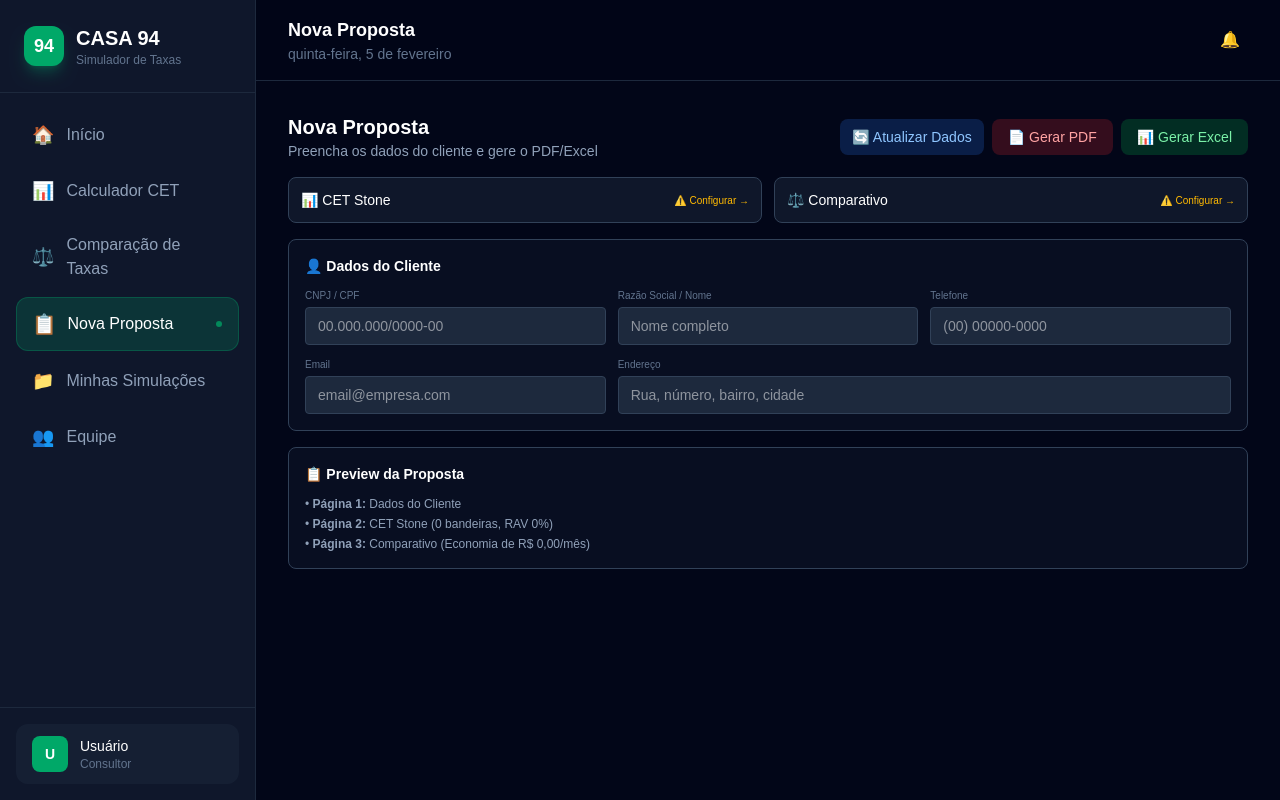
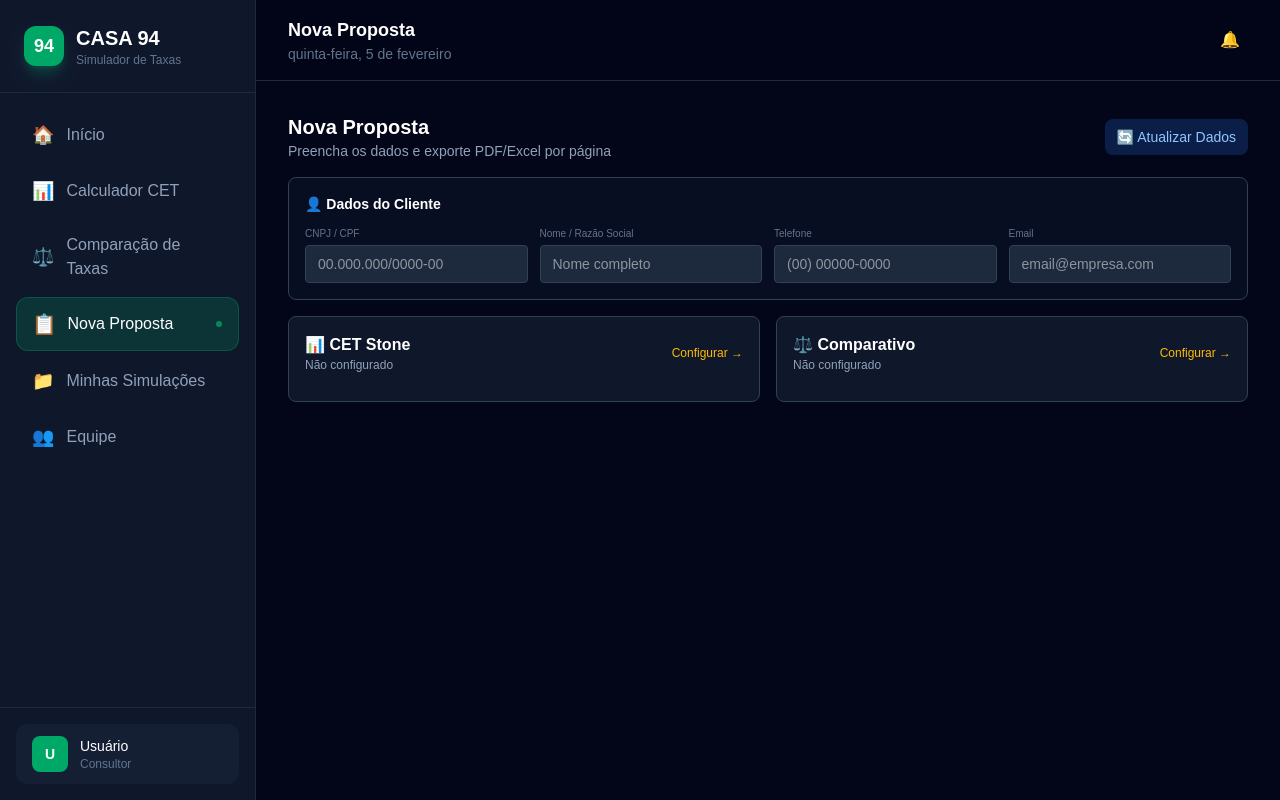
Before and after one commit to SDRCasagrande/casa94-stone, a Next.js app: page /dashboard/proposta in a window 1280 px wide. Built offline with nearby package versions, Linux system fonts and the light colour scheme.

Commit message:
feat: improved PDF layout with centered STONE logo, client data in header, and content below

```diff
--- a/src/app/dashboard/proposta/page.tsx
+++ b/src/app/dashboard/proposta/page.tsx
@@ -19,18 +19,14 @@
 }
 
 export default function PropostaPage() {
-    // Dados do Cliente
     const [clienteCNPJ, setClienteCNPJ] = useState('');
     const [clienteNome, setClienteNome] = useState('');
     const [clienteTelefone, setClienteTelefone] = useState('');
     const [clienteEmail, setClienteEmail] = useState('');
-    const [clienteEndereco, setClienteEndereco] = useState('');
 
-    // Dados das calculadoras
     const [dadosCET, setDadosCET] = useState<CETData | null>(null);
     const [dadosComparativo, setDadosComparativo] = useState<ComparativoData | null>(null);
 
-    // Recarregar dados
     const reloadData = () => {
         const cetData = localStorage.getItem('casa94_stone_rates');
         if (cetData) setDadosCET(JSON.parse(cetData));
@@ -38,125 +34,111 @@
         if (compData) setDadosComparativo(JSON.parse(compData));
     };
 
-    useEffect(() => {
-        reloadData();
-    }, []);
+    useEffect(() => { reloadData(); }, []);
 
     const formatCurrency = (value: number) =>
         new Intl.NumberFormat('pt-BR', { style: 'currency', currency: 'BRL' }).format(value);
 
-    // Gerar PDF - 3 páginas
-    const gerarPDF = () => {
-        const doc = new jsPDF();
+    // Header do cliente em cada página
+    const addClienteHeader = (doc: jsPDF, pageTitle: string) => {
         const pageWidth = doc.internal.pageSize.getWidth();
 
-        // ===== PÁGINA 1: DADOS DO CLIENTE =====
+        // Header verde com "STONE" grande e centralizado
         doc.setFillColor(0, 168, 104);
-        doc.rect(0, 0, pageWidth, 35, 'F');
+        doc.rect(0, 0, pageWidth, 55, 'F');
+
+        // Logo STONE centralizado e grande
         doc.setTextColor(255, 255, 255);
-        doc.setFontSize(24);
+        doc.setFontSize(36);
         doc.setFont('helvetica', 'bold');
-        doc.text('CASA 94 - STONE', 14, 22);
-        doc.setFontSize(10);
-        doc.text('Proposta Comercial', 14, 30);
-        doc.text(new Date().toLocaleDateString('pt-BR'), pageWidth - 14, 22, { align: 'right' });
+        doc.text('STONE', pageWidth / 2, 22, { align: 'center' });
 
+        // Subtítulo
+        doc.setFontSize(14);
+        doc.setFont('helvetica', 'normal');
+        doc.text('PROPOSTA STONE', pageWidth / 2, 32, { align: 'center' });
+
+        // Dados do cliente
+        doc.setFontSize(9);
+        doc.text(`Cliente: ${clienteNome || '-'}  |  CNPJ/CPF: ${clienteCNPJ || '-'}  |  Tel: ${clienteTelefone || '-'}`, pageWidth / 2, 42, { align: 'center' });
+
+        // Data
+        doc.text(new Date().toLocaleDateString('pt-BR'), pageWidth / 2, 50, { align: 'center' });
+
+        // Título da página (abaixo do header)
         doc.setTextColor(0, 0, 0);
         doc.setFontSize(14);
         doc.setFont('helvetica', 'bold');
-        doc.text('DADOS DO CLIENTE', 14, 50);
+        doc.text(pageTitle, 14, 70);
+    };
 
-        autoTable(doc, {
-            startY: 55,
-            head: [['Campo', 'Valor']],
-            body: [
-                ['CNPJ/CPF', clienteCNPJ || '-'],
-                ['Razão Social/Nome', clienteNome || '-'],
-                ['Telefone', clienteTelefone || '-'],
-                ['Email', clienteEmail || '-'],
-                ['Endereço', clienteEndereco || '-'],
-            ],
-            theme: 'striped',
-            headStyles: { fillColor: [0, 168, 104] },
-        });
-
-        // ===== PÁGINA 2: CET STONE =====
-        doc.addPage();
-        doc.setFillColor(0, 168, 104);
-        doc.rect(0, 0, pageWidth, 25, 'F');
-        doc.setTextColor(255, 255, 255);
-        doc.setFontSize(18);
-        doc.text('TAXAS STONE (CET)', 14, 17);
+    // ===== PDF CET =====
+    const gerarPDF_CET = () => {
+        const doc = new jsPDF();
+        addClienteHeader(doc, 'TAXAS STONE (CET)');
 
         doc.setTextColor(0, 0, 0);
         if (dadosCET && dadosCET.containers) {
-            let yPos = 40;
+            let yPos = 78;
             dadosCET.containers.forEach((container) => {
-                doc.setFontSize(12);
+                doc.setFontSize(11);
                 doc.setFont('helvetica', 'bold');
                 doc.text(`Bandeira: ${container.brand}`, 14, yPos);
-                yPos += 8;
 
-                const creditRows = Object.entries(container.credit || {}).map(([parcela, taxa]) => [
-                    `Crédito ${parcela}x`, `${taxa}%`
-                ]);
-
+                const creditRows = Object.entries(container.credit || {}).map(([p, t]) => [`Crédito ${p}x`, `${t}%`]);
                 autoTable(doc, {
-                    startY: yPos,
+                    startY: yPos + 3,
                     head: [['Tipo', 'Taxa']],
                     body: [['Débito', `${container.debit}%`], ...creditRows],
                     theme: 'grid',
                     headStyles: { fillColor: [0, 168, 104] },
                     margin: { left: 14, right: 14 },
+                    styles: { fontSize: 9 },
                 });
-                yPos = (doc as any).lastAutoTable.finalY + 15;
+                yPos = (doc as any).lastAutoTable.finalY + 10;
             });
-            doc.setFontSize(12);
+            doc.setFontSize(11);
             doc.text(`Taxa RAV: ${dadosCET.ravRate}%`, 14, yPos);
         } else {
             doc.setFontSize(11);
-            doc.text('Dados do CET não configurados.', 14, 40);
+            doc.text('Configure as taxas na aba Calculador CET.', 14, 78);
         }
+        doc.save(`CET_Stone_${clienteNome || 'Cliente'}.pdf`);
+    };
 
-        // ===== PÁGINA 3: COMPARATIVO =====
-        doc.addPage();
-        doc.setFillColor(0, 168, 104);
-        doc.rect(0, 0, pageWidth, 25, 'F');
-        doc.setTextColor(255, 255, 255);
-        doc.setFontSize(18);
-        doc.text('COMPARATIVO DE TAXAS', 14, 17);
+    // ===== PDF COMPARATIVO =====
+    const gerarPDF_Comparativo = () => {
+        const doc = new jsPDF();
+        const pageWidth = doc.internal.pageSize.getWidth();
+        addClienteHeader(doc, 'COMPARATIVO DE TAXAS');
 
         doc.setTextColor(0, 0, 0);
         if (dadosComparativo) {
-            const compName = dadosComparativo.competitor?.name || 'Concorrente';
+            const cn = dadosComparativo.competitor?.name || 'Concorrente';
 
-            // Taxas
             autoTable(doc, {
-                startY: 40,
-                head: [['Taxa', 'Stone', compName, 'Economia']],
+                startY: 78,
+                head: [['Taxa', 'Stone', cn, 'Economia']],
                 body: [
-                    ['Débito', `${dadosComparativo.stone?.debit || 0}%`, `${dadosComparativo.competitor?.debit || 0}%`,
+                    ['Débito', `${dadosComparativo.stone?.debit}%`, `${dadosComparativo.competitor?.debit}%`,
                         `${((dadosComparativo.competitor?.debit || 0) - (dadosComparativo.stone?.debit || 0)).toFixed(2)}%`],
-                    ['Crédito 1x', `${dadosComparativo.stone?.credit1x || 0}%`, `${dadosComparativo.competitor?.credit1x || 0}%`,
+                    ['Crédito 1x', `${dadosComparativo.stone?.credit1x}%`, `${dadosComparativo.competitor?.credit1x}%`,
                         `${((dadosComparativo.competitor?.credit1x || 0) - (dadosComparativo.stone?.credit1x || 0)).toFixed(2)}%`],
-                    ['PIX', `${dadosComparativo.stone?.pix || 0}%`, `${dadosComparativo.competitor?.pix || 0}%`,
+                    ['PIX', `${dadosComparativo.stone?.pix}%`, `${dadosComparativo.competitor?.pix}%`,
                         `${((dadosComparativo.competitor?.pix || 0) - (dadosComparativo.stone?.pix || 0)).toFixed(2)}%`],
                 ],
                 theme: 'grid',
                 headStyles: { fillColor: [0, 168, 104] },
             });
 
-            // Máquinas (se existir)
-            let yAfterTaxas = (doc as any).lastAutoTable.finalY + 15;
+            let yPos = (doc as any).lastAutoTable.finalY + 12;
+
+            // Máquinas
             if (dadosComparativo.maquinas) {
                 const m = dadosComparativo.maquinas;
-                doc.setFontSize(12);
-                doc.setFont('helvetica', 'bold');
-                doc.text('MÁQUINAS:', 14, yAfterTaxas);
-
                 autoTable(doc, {
-                    startY: yAfterTaxas + 5,
-                    head: [['', 'Stone', compName]],
+                    startY: yPos,
+                    head: [['Máquinas', 'Stone', cn]],
                     body: [
                         ['Quantidade', m.stoneQtd.toString(), m.competitorQtd.toString()],
                         ['Aluguel/mês', m.isento ? 'ISENTO' : formatCurrency(m.stoneAluguel * m.stoneQtd), formatCurrency(m.competitorAluguel * m.competitorQtd)],
@@ -164,143 +146,99 @@
                     theme: 'grid',
                     headStyles: { fillColor: [0, 168, 104] },
                 });
-                yAfterTaxas = (doc as any).lastAutoTable.finalY + 15;
+                yPos = (doc as any).lastAutoTable.finalY + 12;
             }
 
-            // Economia
+            // Economia destaque
             doc.setFillColor(0, 168, 104);
-            doc.roundedRect(14, yAfterTaxas, pageWidth - 28, 35, 3, 3, 'F');
+            doc.roundedRect(14, yPos, pageWidth - 28, 30, 3, 3, 'F');
             doc.setTextColor(255, 255, 255);
-            doc.setFontSize(14);
-            doc.text('ECONOMIA MENSAL', pageWidth / 2, yAfterTaxas + 12, { align: 'center' });
-            doc.setFontSize(22);
+            doc.setFontSize(12);
+            doc.text('ECONOMIA MENSAL', pageWidth / 2, yPos + 10, { align: 'center' });
+            doc.setFontSize(20);
             doc.setFont('helvetica', 'bold');
-            doc.text(formatCurrency(dadosComparativo.economy || 0), pageWidth / 2, yAfterTaxas + 27, { align: 'center' });
+            doc.text(formatCurrency(dadosComparativo.economy || 0), pageWidth / 2, yPos + 24, { align: 'center' });
         } else {
             doc.setFontSize(11);
-            doc.text('Dados do Comparativo não configurados.', 14, 40);
+            doc.text('Configure na aba Comparação de Taxas.', 14, 55);
         }
-
-        // Footer
-        doc.setTextColor(128, 128, 128);
-        doc.setFontSize(8);
-        doc.text('Proposta gerada por CASA 94 - Stone', pageWidth / 2, 285, { align: 'center' });
-
-        doc.save(`Proposta_${clienteNome || 'Cliente'}_${new Date().toISOString().slice(0, 10)}.pdf`);
+        doc.save(`Comparativo_${clienteNome || 'Cliente'}.pdf`);
     };
 
-    // Gerar Excel - 3 abas
-    const gerarExcel = () => {
-        const wb = XLSX.utils.book_new();
-
-        // Aba 1 - Cliente
-        const wsCliente = XLSX.utils.aoa_to_sheet([
-            ['PROPOSTA COMERCIAL STONE'],
-            ['Data:', new Date().toLocaleDateString('pt-BR')],
+    // ===== EXCEL CET =====
+    const gerarExcel_CET = () => {
+        const data: any[][] = [
+            ['CASA 94 - STONE - TAXAS CET'],
+            ['Cliente:', clienteNome, 'CNPJ/CPF:', clienteCNPJ],
+            ['Telefone:', clienteTelefone, 'Data:', new Date().toLocaleDateString('pt-BR')],
             [''],
-            ['DADOS DO CLIENTE'],
-            ['CNPJ/CPF', clienteCNPJ],
-            ['Razão Social', clienteNome],
-            ['Telefone', clienteTelefone],
-            ['Email', clienteEmail],
-            ['Endereço', clienteEndereco],
-        ]);
-        XLSX.utils.book_append_sheet(wb, wsCliente, 'Cliente');
-
-        // Aba 2 - CET
-        const cetData: any[][] = [['TAXAS STONE (CET)'], ['']];
+        ];
         if (dadosCET?.containers) {
             dadosCET.containers.forEach(c => {
-                cetData.push([`Bandeira: ${c.brand}`]);
-                cetData.push(['Tipo', 'Taxa']);
-                cetData.push(['Débito', `${c.debit}%`]);
-                Object.entries(c.credit || {}).forEach(([p, t]) => cetData.push([`Crédito ${p}x`, `${t}%`]));
-                cetData.push(['']);
+                data.push([`Bandeira: ${c.brand}`], ['Tipo', 'Taxa'], ['Débito', `${c.debit}%`]);
+                Object.entries(c.credit || {}).forEach(([p, t]) => data.push([`Crédito ${p}x`, `${t}%`]));
+                data.push(['']);
             });
-            cetData.push(['Taxa RAV', `${dadosCET.ravRate}%`]);
+            data.push(['Taxa RAV', `${dadosCET.ravRate}%`]);
         }
-        XLSX.utils.book_append_sheet(wb, XLSX.utils.aoa_to_sheet(cetData), 'CET Stone');
+        const wb = XLSX.utils.book_new();
+        XLSX.utils.book_append_sheet(wb, XLSX.utils.aoa_to_sheet(data), 'CET Stone');
+        XLSX.writeFile(wb, `CET_Stone_${clienteNome || 'Cliente'}.xlsx`);
+    };
 
-        // Aba 3 - Comparativo
-        const compData: any[][] = [['COMPARATIVO DE TAXAS'], ['']];
+    // ===== EXCEL COMPARATIVO =====
+    const gerarExcel_Comparativo = () => {
+        const cn = dadosComparativo?.competitor?.name || 'Concorrente';
+        const data: any[][] = [
+            ['CASA 94 - STONE - COMPARATIVO'],
+            ['Cliente:', clienteNome, 'CNPJ/CPF:', clienteCNPJ],
+            ['Telefone:', clienteTelefone, 'Data:', new Date().toLocaleDateString('pt-BR')],
+            [''],
+            ['Taxa', 'Stone', cn, 'Economia'],
+        ];
         if (dadosComparativo) {
-            const cn = dadosComparativo.competitor?.name || 'Concorrente';
-            compData.push(['Taxa', 'Stone', cn, 'Economia']);
-            compData.push(['Débito', `${dadosComparativo.stone?.debit}%`, `${dadosComparativo.competitor?.debit}%`, `${((dadosComparativo.competitor?.debit || 0) - (dadosComparativo.stone?.debit || 0)).toFixed(2)}%`]);
-            compData.push(['Crédito 1x', `${dadosComparativo.stone?.credit1x}%`, `${dadosComparativo.competitor?.credit1x}%`, `${((dadosComparativo.competitor?.credit1x || 0) - (dadosComparativo.stone?.credit1x || 0)).toFixed(2)}%`]);
-            compData.push(['PIX', `${dadosComparativo.stone?.pix}%`, `${dadosComparativo.competitor?.pix}%`, `${((dadosComparativo.competitor?.pix || 0) - (dadosComparativo.stone?.pix || 0)).toFixed(2)}%`]);
-            compData.push(['']);
+            data.push(['Débito', `${dadosComparativo.stone?.debit}%`, `${dadosComparativo.competitor?.debit}%`, `${((dadosComparativo.competitor?.debit || 0) - (dadosComparativo.stone?.debit || 0)).toFixed(2)}%`]);
+            data.push(['Crédito 1x', `${dadosComparativo.stone?.credit1x}%`, `${dadosComparativo.competitor?.credit1x}%`, `${((dadosComparativo.competitor?.credit1x || 0) - (dadosComparativo.stone?.credit1x || 0)).toFixed(2)}%`]);
+            data.push(['PIX', `${dadosComparativo.stone?.pix}%`, `${dadosComparativo.competitor?.pix}%`, `${((dadosComparativo.competitor?.pix || 0) - (dadosComparativo.stone?.pix || 0)).toFixed(2)}%`]);
+            data.push(['']);
             if (dadosComparativo.maquinas) {
                 const m = dadosComparativo.maquinas;
-                compData.push(['MÁQUINAS', 'Stone', cn]);
-                compData.push(['Quantidade', m.stoneQtd, m.competitorQtd]);
-                compData.push(['Aluguel/mês', m.isento ? 'ISENTO' : m.stoneAluguel * m.stoneQtd, m.competitorAluguel * m.competitorQtd]);
-                compData.push(['']);
+                data.push(['Máquinas', 'Stone', cn]);
+                data.push(['Quantidade', m.stoneQtd, m.competitorQtd]);
+                data.push(['Aluguel/mês', m.isento ? 'ISENTO' : m.stoneAluguel * m.stoneQtd, m.competitorAluguel * m.competitorQtd]);
+                data.push(['']);
             }
-            compData.push(['ECONOMIA MENSAL', formatCurrency(dadosComparativo.economy || 0)]);
-            compData.push(['ECONOMIA ANUAL', formatCurrency((dadosComparativo.economy || 0) * 12)]);
+            data.push(['ECONOMIA MENSAL', formatCurrency(dadosComparativo.economy || 0)]);
+            data.push(['ECONOMIA ANUAL', formatCurrency((dadosComparativo.economy || 0) * 12)]);
         }
-        XLSX.utils.book_append_sheet(wb, XLSX.utils.aoa_to_sheet(compData), 'Comparativo');
-
-        XLSX.writeFile(wb, `Proposta_${clienteNome || 'Cliente'}_${new Date().toISOString().slice(0, 10)}.xlsx`);
+        const wb = XLSX.utils.book_new();
+        XLSX.utils.book_append_sheet(wb, XLSX.utils.aoa_to_sheet(data), 'Comparativo');
+        XLSX.writeFile(wb, `Comparativo_${clienteNome || 'Cliente'}.xlsx`);
     };
 
     return (
         <div className="space-y-4">
-            {/* Header */}
             <div className="flex flex-col sm:flex-row items-start sm:items-center justify-between gap-3">
                 <div>
                     <h1 className="text-xl font-bold text-white">Nova Proposta</h1>
-                    <p className="text-slate-400 text-sm">Preencha os dados do cliente e gere o PDF/Excel</p>
+                    <p className="text-slate-400 text-sm">Preencha os dados e exporte PDF/Excel por página</p>
                 </div>
-                <div className="flex gap-2">
-                    <button onClick={reloadData} className="px-3 py-2 bg-blue-500/20 hover:bg-blue-500/30 text-blue-300 text-sm rounded-lg">
-                        🔄 Atualizar Dados
-                    </button>
-                    <button onClick={gerarPDF} className="px-4 py-2 bg-red-500/20 hover:bg-red-500/30 text-red-300 text-sm rounded-lg">
-                        📄 Gerar PDF
-                    </button>
-                    <button onClick={gerarExcel} className="px-4 py-2 bg-green-500/20 hover:bg-green-500/30 text-green-300 text-sm rounded-lg">
-                        📊 Gerar Excel
-                    </button>
-                </div>
-            </div>
-
-            {/* Status das Calculadoras */}
-            <div className="grid grid-cols-2 gap-3">
-                <div className={`p-3 rounded-lg border ${dadosCET ? 'bg-[#00A868]/10 border-[#00A868]/30' : 'bg-slate-800/50 border-slate-700'}`}>
-                    <div className="flex items-center justify-between">
-                        <span className="text-sm text-white">📊 CET Stone</span>
-                        {dadosCET ? (
-                            <span className="text-[10px] text-[#00A868]">✅ {dadosCET.containers?.length || 0} bandeiras</span>
-                        ) : (
-                            <a href="/dashboard/cet" className="text-[10px] text-amber-400 hover:underline">⚠️ Configurar →</a>
-                        )}
-                    </div>
-                </div>
-                <div className={`p-3 rounded-lg border ${dadosComparativo ? 'bg-[#00A868]/10 border-[#00A868]/30' : 'bg-slate-800/50 border-slate-700'}`}>
-                    <div className="flex items-center justify-between">
-                        <span className="text-sm text-white">⚖️ Comparativo</span>
-                        {dadosComparativo ? (
-                            <span className="text-[10px] text-[#00A868]">✅ Economia: {formatCurrency(dadosComparativo.economy || 0)}</span>
-                        ) : (
-                            <a href="/dashboard/comparativo" className="text-[10px] text-amber-400 hover:underline">⚠️ Configurar →</a>
-                        )}
-                    </div>
-                </div>
+                <button onClick={reloadData} className="px-3 py-2 bg-blue-500/20 hover:bg-blue-500/30 text-blue-300 text-sm rounded-lg">
+                    🔄 Atualizar Dados
+                </button>
             </div>
 
             {/* Dados do Cliente */}
             <div className="bg-slate-900/50 border border-slate-700 rounded-lg p-4">
                 <h2 className="text-white font-semibold text-sm mb-3">👤 Dados do Cliente</h2>
-                <div className="grid grid-cols-1 sm:grid-cols-2 lg:grid-cols-3 gap-3">
+                <div className="grid grid-cols-2 lg:grid-cols-4 gap-3">
                     <div>
                         <label className="text-[10px] text-slate-500 block mb-1">CNPJ / CPF</label>
                         <input type="text" value={clienteCNPJ} onChange={(e) => setClienteCNPJ(e.target.value)}
                             placeholder="00.000.000/0000-00" className="w-full bg-slate-800 border border-slate-700 rounded px-3 py-2 text-white text-sm" />
                     </div>
                     <div>
-                        <label className="text-[10px] text-slate-500 block mb-1">Razão Social / Nome</label>
+                        <label className="text-[10px] text-slate-500 block mb-1">Nome / Razão Social</label>
                         <input type="text" value={clienteNome} onChange={(e) => setClienteNome(e.target.value)}
                             placeholder="Nome completo" className="w-full bg-slate-800 border border-slate-700 rounded px-3 py-2 text-white text-sm" />
                     </div>
@@ -314,21 +252,43 @@
                         <input type="email" value={clienteEmail} onChange={(e) => setClienteEmail(e.target.value)}
                             placeholder="email@empresa.com" className="w-full bg-slate-800 border border-slate-700 rounded px-3 py-2 text-white text-sm" />
                     </div>
-                    <div className="sm:col-span-2">
-                        <label className="text-[10px] text-slate-500 block mb-1">Endereço</label>
-                        <input type="text" value={clienteEndereco} onChange={(e) => setClienteEndereco(e.target.value)}
-                            placeholder="Rua, número, bairro, cidade" className="w-full bg-slate-800 border border-slate-700 rounded px-3 py-2 text-white text-sm" />
-                    </div>
                 </div>
             </div>
 
-            {/* Preview dos dados */}
-            <div className="bg-slate-900/50 border border-slate-700 rounded-lg p-4">
-                <h2 className="text-white font-semibold text-sm mb-3">📋 Preview da Proposta</h2>
-                <div className="text-xs text-slate-400 space-y-1">
-                    <p>• <strong>Página 1:</strong> Dados do Cliente</p>
-                    <p>• <strong>Página 2:</strong> CET Stone ({dadosCET?.containers?.length || 0} bandeiras, RAV {dadosCET?.ravRate || 0}%)</p>
-                    <p>• <strong>Página 3:</strong> Comparativo (Economia de {formatCurrency(dadosComparativo?.economy || 0)}/mês)</p>
+            {/* Cards de Exportação */}
+            <div className="grid grid-cols-1 lg:grid-cols-2 gap-4">
+                {/* CET */}
+                <div className={`rounded-lg border p-4 ${dadosCET ? 'bg-[#00A868]/10 border-[#00A868]/30' : 'bg-slate-800/50 border-slate-700'}`}>
+                    <div className="flex items-center justify-between mb-3">
+                        <div>
+                            <h3 className="text-white font-semibold">📊 CET Stone</h3>
+                            <p className="text-xs text-slate-400">{dadosCET ? `${dadosCET.containers?.length || 0} bandeiras configuradas` : 'Não configurado'}</p>
+                        </div>
+                        {!dadosCET && <a href="/dashboard/cet" className="text-xs text-amber-400 hover:underline">Configurar →</a>}
+                    </div>
+                    {dadosCET && (
+                        <div className="flex gap-2">
+                            <button onClick={gerarPDF_CET} className="flex-1 px-3 py-2 bg-red-500/20 hover:bg-red-500/30 text-red-300 text-xs rounded-lg">📄 PDF</button>
+                            <button onClick={gerarExcel_CET} className="flex-1 px-3 py-2 bg-green-500/20 hover:bg-green-500/30 text-green-300 text-xs rounded-lg">📊 Excel</button>
+                        </div>
+                    )}
+                </div>
+
+                {/* Comparativo */}
+                <div className={`rounded-lg border p-4 ${dadosComparativo ? 'bg-[#00A868]/10 border-[#00A868]/30' : 'bg-slate-800/50 border-slate-700'}`}>
+                    <div className="flex items-center justify-between mb-3">
+                        <div>
+                            <h3 className="text-white font-semibold">⚖️ Comparativo</h3>
+                            <p className="text-xs text-slate-400">{dadosComparativo ? `Economia: ${formatCurrency(dadosComparativo.economy || 0)}/mês` : 'Não configurado'}</p>
+                        </div>
+                        {!dadosComparativo && <a href="/dashboard/comparativo" className="text-xs text-amber-400 hover:underline">Configurar →</a>}
+                    </div>
+                    {dadosComparativo && (
+                        <div className="flex gap-2">
+                            <button onClick={gerarPDF_Comparativo} className="flex-1 px-3 py-2 bg-red-500/20 hover:bg-red-500/30 text-red-300 text-xs rounded-lg">📄 PDF</button>
+                            <button onClick={gerarExcel_Comparativo} className="flex-1 px-3 py-2 bg-green-500/20 hover:bg-green-500/30 text-green-300 text-xs rounded-lg">📊 Excel</button>
+                        </div>
+                    )}
                 </div>
             </div>
         </div>
```
